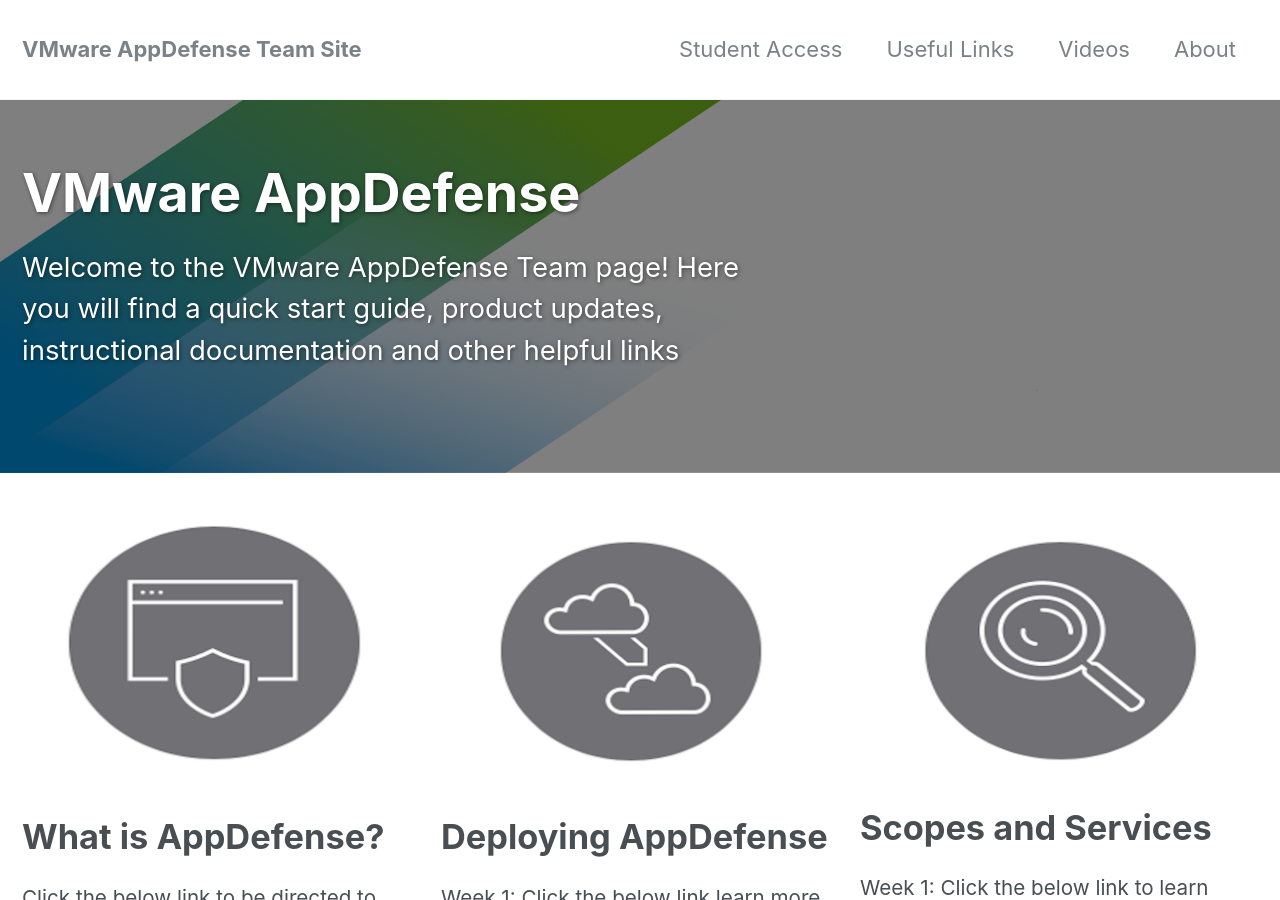
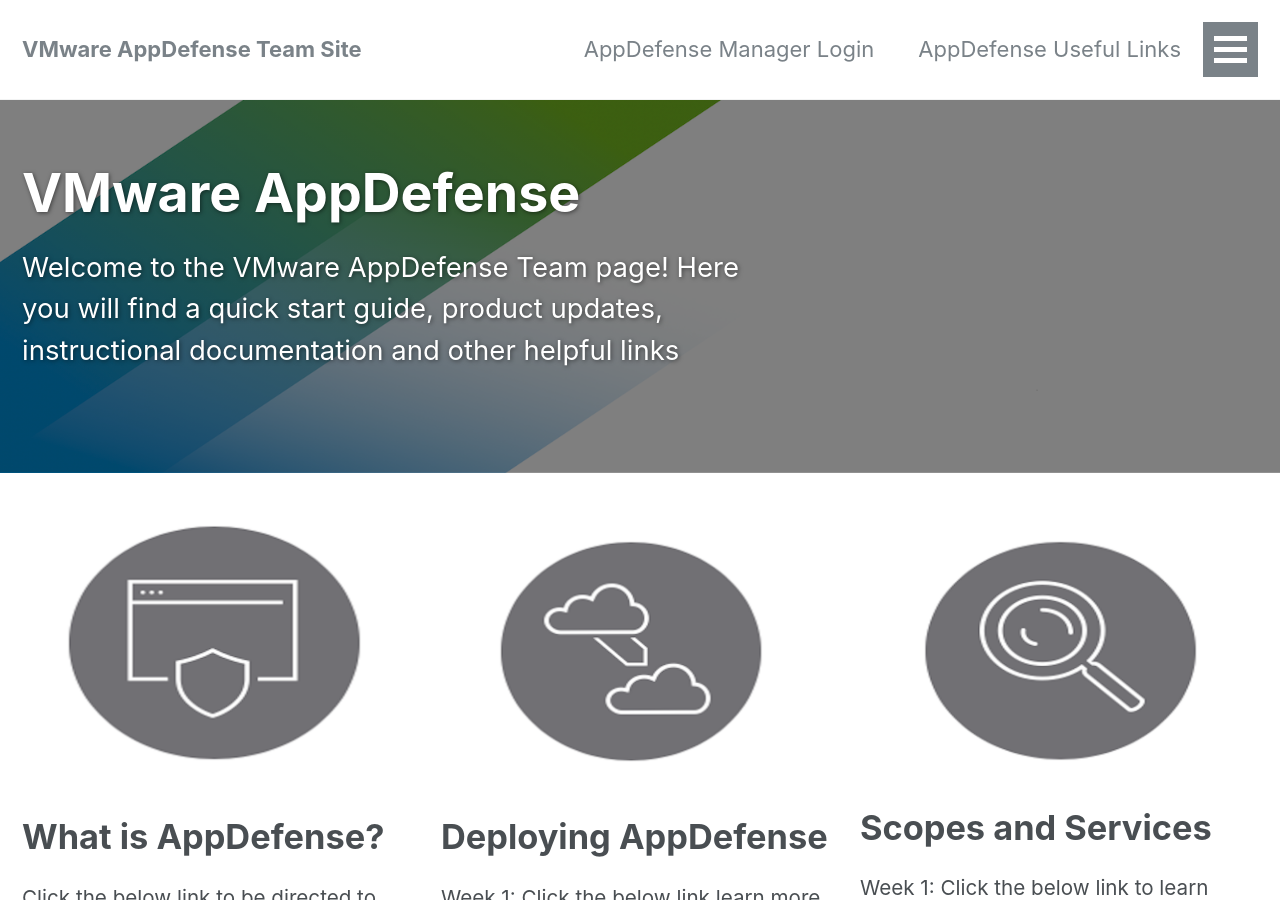
Before and after one commit to vmware-csa-team/AppDefense-Quick-Start-Guide, a Jekyll site: the page built from index.html, in a window 1280 px wide and 900 px high. Built offline with Jekyll 4.4.1, drawn with Linux system fonts in a browser that asks for light colours; nearby versions of some CDN libraries; the list of posts is cut into pages by our own code.

Commit message:
rename top buttons

```diff
--- a/_data/navigation.yml
+++ b/_data/navigation.yml
@@ -1,10 +1,10 @@
 # main links
 main:
-  - title: "Student Access"
+  - title: "AppDefense Manager Login"
     url: /student-access/
-  - title: "Useful Links"
+  - title: "AppDefense Useful Links"
     url: /links/
-  - title: "Videos"
+  - title: "AppDefense Videos"
     url: /videos/
   - title: "About"
     url: /about/
```
